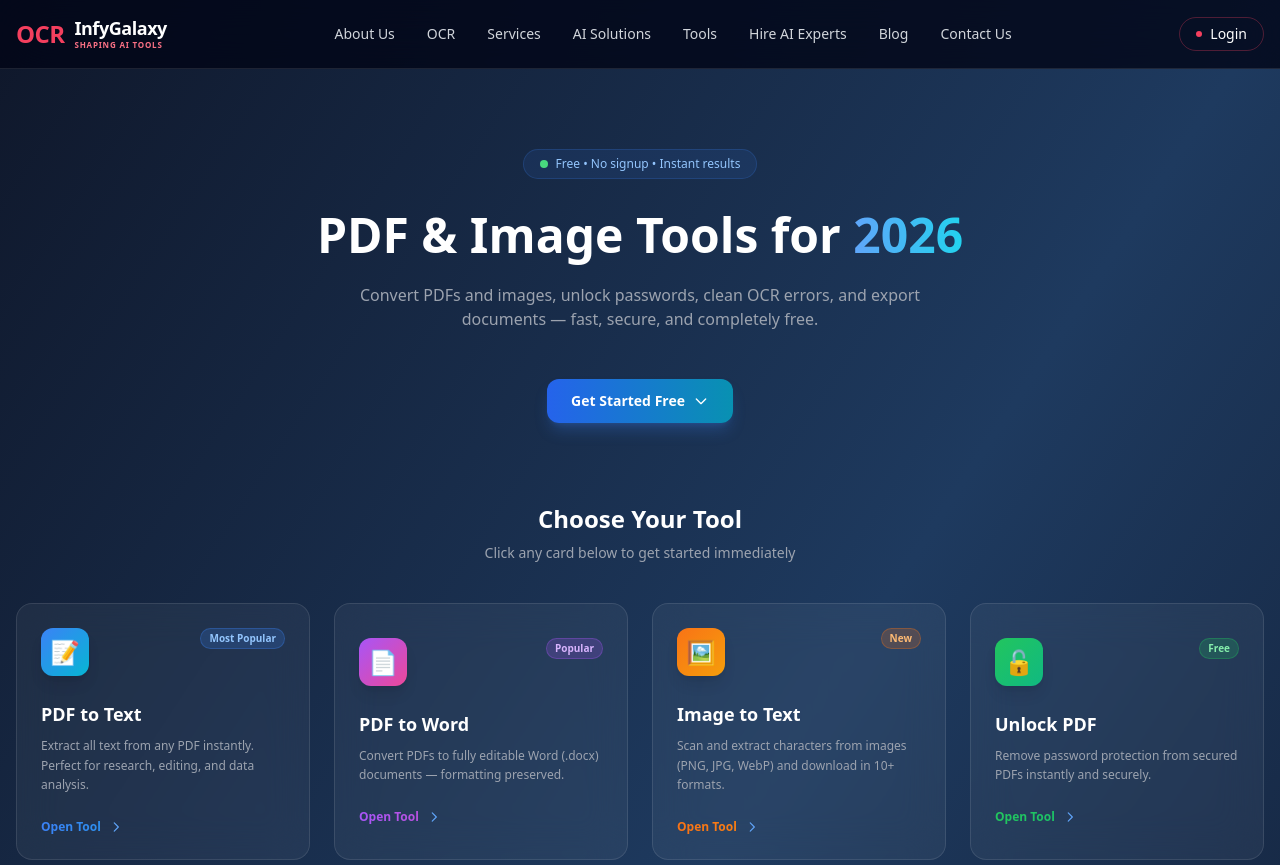
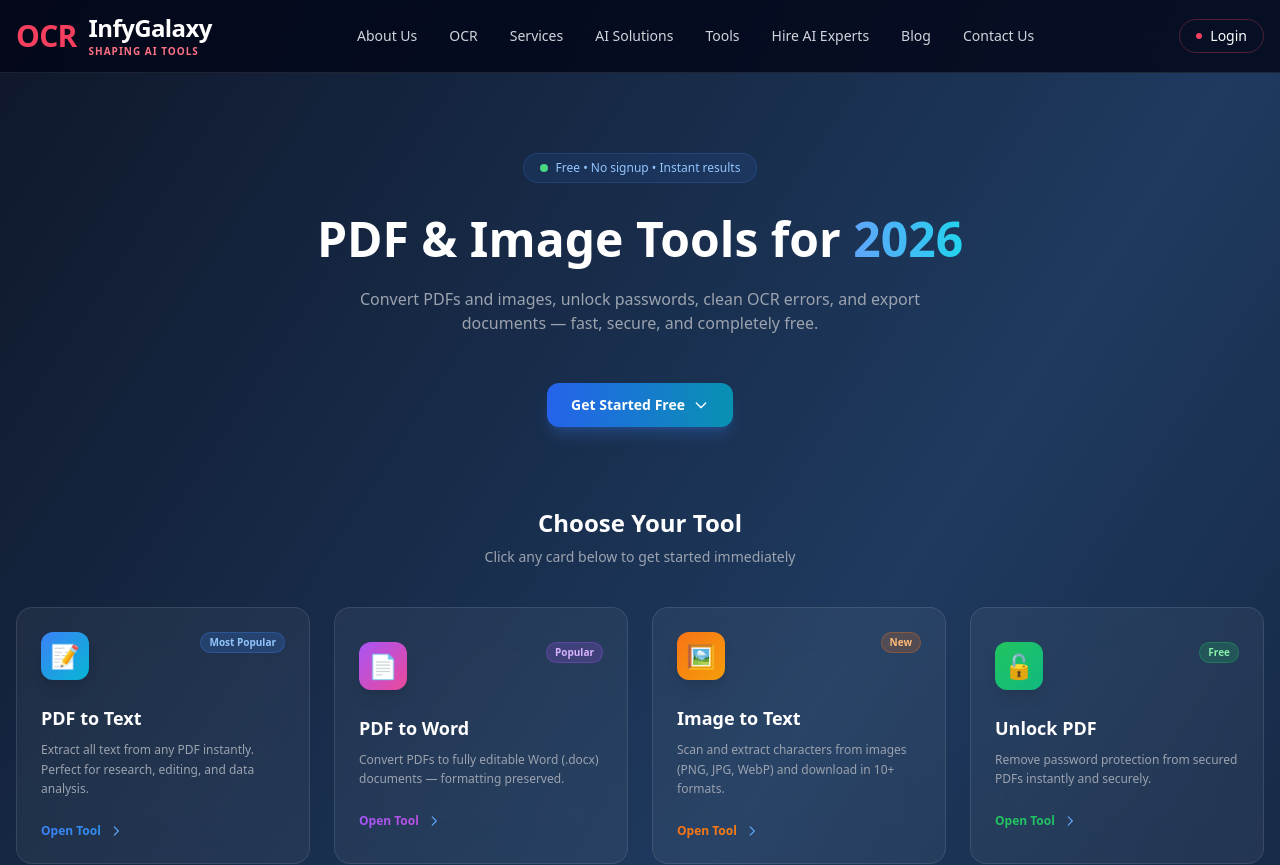
Before and after one commit to manihappy84-ig/MyFirstProject, a Next.js app: page / in a window 1280 px wide. Shown: the top 865 px of the page. Built offline with nearby package versions, Linux system fonts and the light colour scheme.

Commit message:
Style: scale up logo branding font size in homepage header by 30 percent

```diff
--- a/app/page.tsx
+++ b/app/page.tsx
@@ -69,11 +69,11 @@
         <div className="max-w-7xl mx-auto px-4 py-4 flex items-center justify-between">
 
           {/* Logo / Brand */}
-          <a href="#" className="flex items-center gap-2.5 hover:opacity-90 transition">
-            <span className="text-2xl font-black text-rose-500 tracking-tight">OCR</span>
+          <a href="#" className="flex items-center gap-3 hover:opacity-90 transition">
+            <span className="text-3xl font-black text-rose-500 tracking-tight">OCR</span>
             <div className="flex flex-col">
-              <span className="text-lg font-bold text-white tracking-tight leading-none">InfyGalaxy</span>
-              <span className="text-[8px] font-bold text-rose-400 tracking-widest mt-1 leading-none">SHAPING AI TOOLS</span>
+              <span className="text-2xl font-bold text-white tracking-tight leading-none">InfyGalaxy</span>
+              <span className="text-[10px] font-bold text-rose-400 tracking-widest mt-1.5 leading-none">SHAPING AI TOOLS</span>
             </div>
           </a>
 
```
